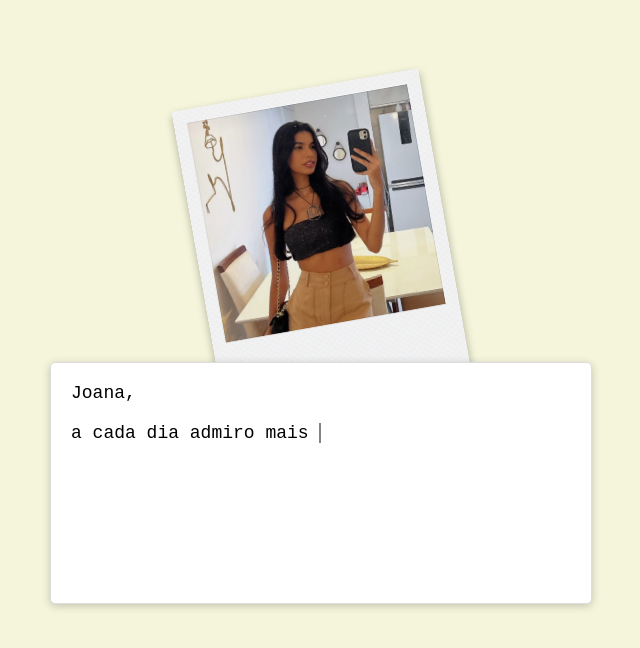
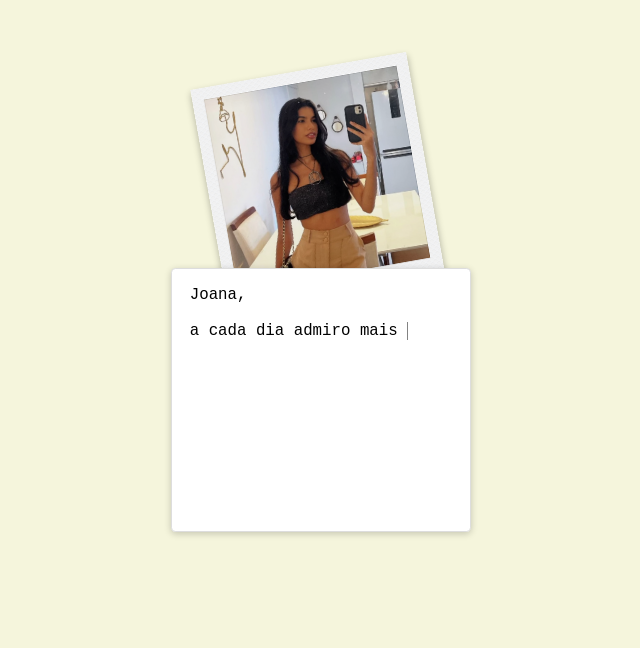
Before and after one commit to joao-valentim-dias/joana_site, a website: page public/index.html in a window 1280 px wide. Shown: the whole page, without its empty margins (319-959 px from the left). Drawn offline with Linux system fonts and the light colour scheme.

Commit message:
ajusta portabilidade

```diff
--- a/public/index.html
+++ b/public/index.html
@@ -14,43 +14,55 @@
             background-color: #f5f5dc;
             font-family: 'Courier New', Courier, monospace;
             position: relative;
+            margin: 0;
+            font-size: 1rem; /* Define o tamanho base como 16px */
+        }
+
+        .conteudo {
+            position: relative;
+            display: flex;
+            justify-content: center;
+            align-items: center;
+            width: 100%;
+            max-width: 37.5rem; /* 600px / 16 = 37.5rem */
+            margin: 0 1.25rem; /* 20px / 16 = 1.25rem */
         }
 
         .imagem {
             width: 100%;
-            max-width: 250px;
+            max-width: 15.625rem; /* 250px / 16 = 15.625rem */
             opacity: 0;
             transition: opacity 1.5s ease-in-out;
             position: absolute;
-            top: 10%;
+            top: -75%; /* -75% de 6.25rem (aproximadamente) */
             left: 50%;
             transform: translateX(-50%) rotate(-10deg);
-            box-shadow: 0 4px 8px rgba(0, 0, 0, 0.3);
+            box-shadow: 0 0.25rem 0.5rem rgba(0, 0, 0, 0.3); /* 4px / 16 = 0.25rem */
         }
 
         .carta {
             background-color: #fff;
-            box-shadow: 0 2px 8px rgba(0, 0, 0, 0.2);
-            padding: 20px;
-            width: 500px;
-            min-height: 200px;
-            border-radius: 5px;
-            border: 1px solid #ddd;
+            box-shadow: 0 0.125rem 0.5rem rgba(0, 0, 0, 0.2); /* 2px / 16 = 0.125rem */
+            padding: 1.25rem; /* 20px / 16 = 1.25rem */
+            width: 100%;
+            max-width: 18.75rem; /* Reduzir a largura da carta em 40%: 31.25rem -> 18.75rem */
+            min-height: 16.25rem; /* Aumentar a altura da carta em 30%: 12.5rem -> 16.25rem */
+            border-radius: 0.3125rem; /* 5px / 16 = 0.3125rem */
+            border: 0.0625rem solid #ddd; /* 1px / 16 = 0.0625rem */
             text-align: center;
             position: relative;
-            margin-top: 150px;
         }
 
         .mensagem {
             white-space: pre-wrap;
-            font-size: 18px;
+            font-size: 1.125rem; /* 18px / 16 = 1.125rem */
             text-align: left;
             opacity: 0;
             transition: opacity 1s ease-in-out;
         }
 
         .cursor {
-            border-right: 2px solid black;
+            border-right: 0.125rem solid black; /* 2px / 16 = 0.125rem */
             animation: piscar 0.7s infinite;
         }
 
@@ -58,13 +70,93 @@
             0%, 100% { border-color: transparent; }
             50% { border-color: black; }
         }
+
+        /* Media Queries */
+        @media (min-width: 320px) {
+            html {
+                font-size: 14px; /* 1rem = 14px */
+            }
+        }
+
+        @media (min-width: 550px) {
+            html {
+                font-size: 14px; /* 1rem = 16px */
+            }
+        }
+
+        @media (min-width: 760px) {
+            html {
+                font-size: 14px; /* 1rem = 18px */
+            }
+        }
+
+        @media (max-width: 759px) {
+            .imagem {
+                max-width: 15.625rem; /* Mantém a imagem do mesmo tamanho */
+            }
+
+            .carta {
+                max-width: 18.75rem; /* 40% menor que o valor original */
+                min-height: 16.25rem; /* Aumento de 30% na altura */
+            }
+        }
+
+        @media (min-width: 1200px) {
+            html {
+                font-size: 14px; /* 1rem = 14px */
+            }
+        }
+
+        @media (min-width: 1300px) {
+            html {
+                font-size: 14px; /* 1rem = 16px */
+            }
+        }
+
+        @media (min-width: 1400px) {
+            html {
+                font-size: 17px; /* 1rem = 17px */
+            }
+        }
+
+        @media (min-width: 1600px) {
+            html {
+                font-size: 18px; /* 1rem = 18px */
+            }
+        }
+
+        @media (min-width: 1800px) {
+            html {
+                font-size: 20px; /* 1rem = 20px */
+            }
+        }
+
+        @media (min-width: 2000px) {
+            html {
+                font-size: 22px; /* 1rem = 22px */
+            }
+        }
+
+        @media (min-width: 2200px) {
+            html {
+                font-size: 24px; /* 1rem = 24px */
+            }
+        }
+
+        @media (min-width: 2400px) {
+            html {
+                font-size: 26px; /* 1rem = 26px */
+            }
+        }
     </style>
 </head>
 <body>
 
-<img id="imagem" class="imagem" src="joana.png" alt="Joana">
-<div class="carta">
-    <div id="mensagem" class="mensagem"></div>
+<div class="conteudo">
+    <img id="imagem" class="imagem" src="joana.png" alt="Joana">
+    <div class="carta">
+        <div id="mensagem" class="mensagem"></div>
+    </div>
 </div>
 
 <script>
```
